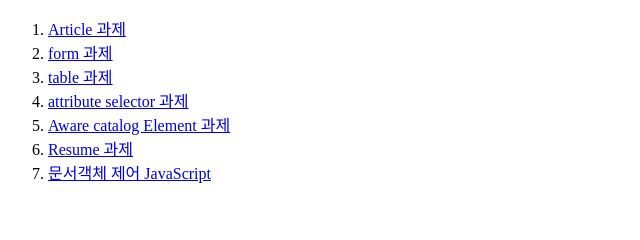
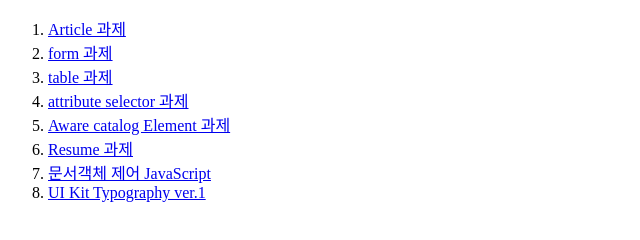
Before and after one commit to SeJin-Kim/FDS, a plain HTML site: page index.html in a window 1280 px wide. Shown: the whole page, without its empty margins (0-640 px from the left). Drawn offline with Linux system fonts and the light colour scheme.

Commit message:
ui kit 추가

```diff
--- a/index.html
+++ b/index.html
@@ -13,6 +13,8 @@
 		<li><a href="https://sejin-kim.github.io/FDS/05-Aware-catalog-Element">Aware catalog Element 과제</a></li>
 		<li><a href="https://sejin-kim.github.io/FDS/06-Resume">Resume 과제</a></li>
 		<li><a href="https://sejin-kim.github.io/FDS/07-inc-dec-font-size-control">문서객체 제어 JavaScript</a></li>
+		<li><a href="https://sejin-kim.github.io/FDS/08-ui-kit-typography">UI Kit Typography ver.1</a></li>
+
 	</ol>
 </body>
 </html>
```
